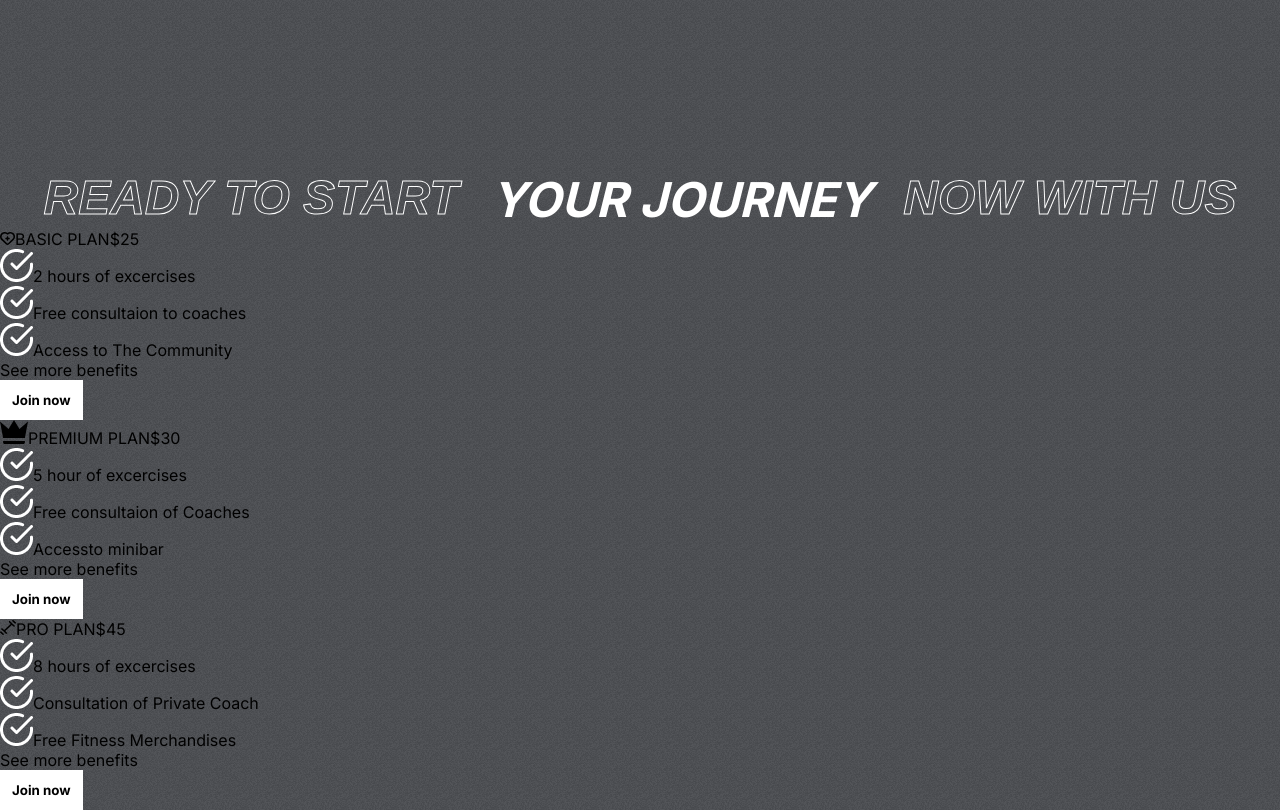
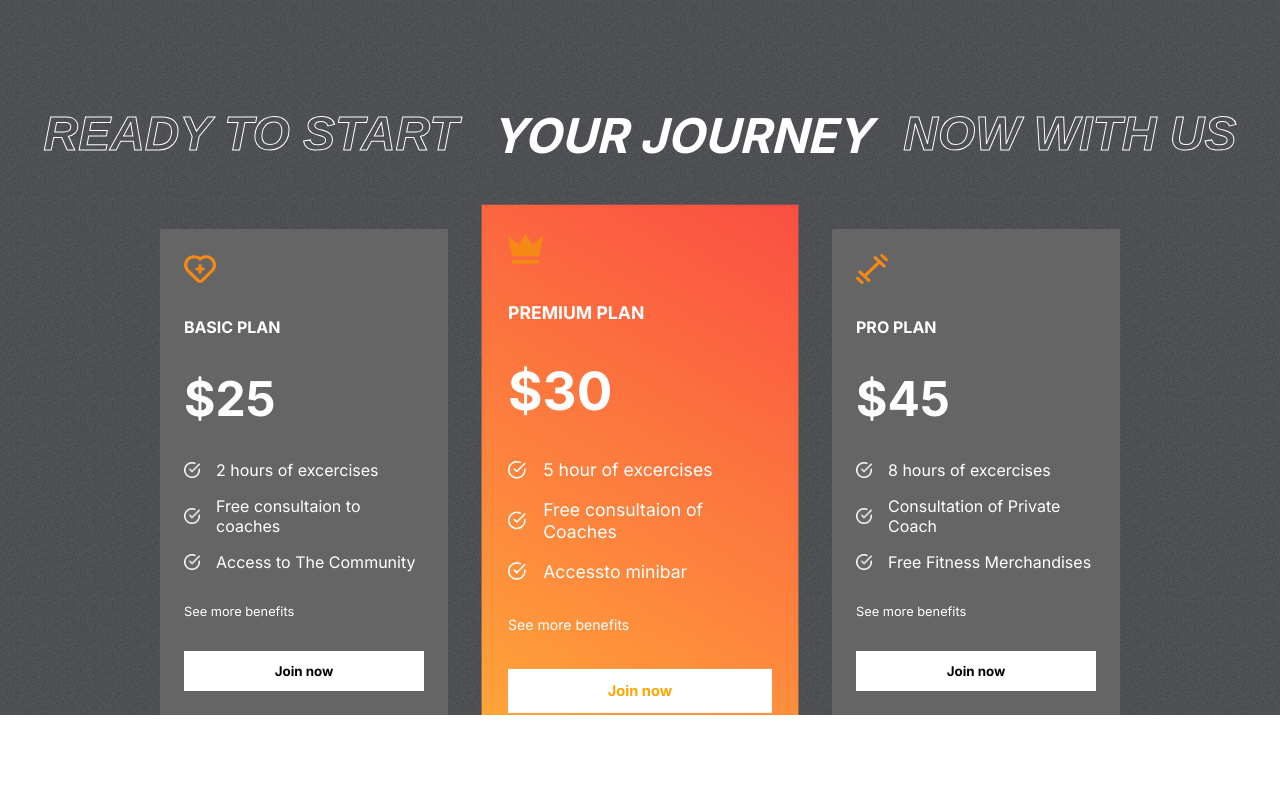
Before and after one commit to Szsz1987/Fit-club, a React (Create React App) app: page / in a window 1280 px wide. Shown: the part 1742-2552 px from the top of the page. After the commit the page ends 2457 px from the top, so only its background shows below. Built offline with nearby package versions, Linux system fonts and the light colour scheme.

Commit message:
Add styles to the Plans section

```diff
--- a/src/components/Plans/Plans.css
+++ b/src/components/Plans/Plans.css
@@ -0,0 +1,70 @@
+.plans-container{
+    margin-top: -4rem;
+    padding: 0 2rem;
+    display: flex;
+    flex-direction: column;
+    gap: 4rem;
+    position: relative;
+}
+
+.plans{
+    display: flex;
+    align-items: center;
+    justify-content: center;
+    gap: 3rem;
+}
+
+.plan{
+    display: flex;
+    flex-direction: column;
+    background: var(--caloryCard);
+    color: white;
+    gap: 2rem;
+    padding: 1.5rem;
+    width: 15rem;
+}
+
+.plan:nth-child(2){
+    background: var(--planCard);
+    transform: scale(1.1);
+}
+
+.plan>svg{
+    fill: var(--orange);
+    width: 2rem;
+    height: 2rem;
+}
+
+.plan>:nth-child(2){
+    font-size: 1rem;
+    font-weight: bold;
+}
+
+.plan>:nth-child(3){
+    font-size: 3rem;
+    font-weight: bold;
+}
+
+.plan>:nth-child(5){
+    font-size: 0.8rem;
+}
+
+.features{
+    display: flex;
+    flex-direction: column;
+    gap: 1rem;
+}
+
+.feature{
+    display: flex;
+    align-items: center;
+    gap: 1rem;
+}
+
+.feature>img{
+    width: 1rem;
+}
+
+.plans>:nth-child(2)>button{
+    color: orange;
+}
```
